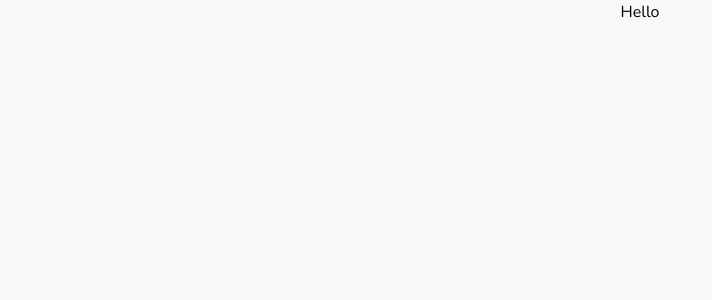
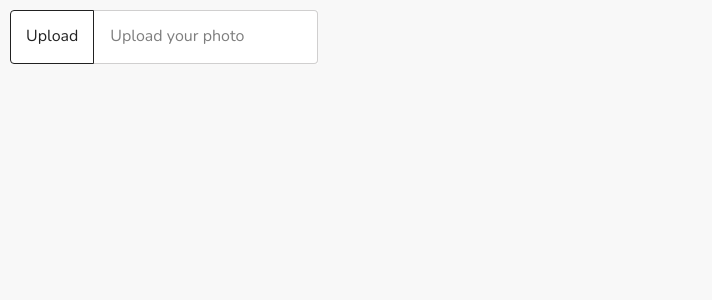
Before and after one commit to viamur/test-task-abz.agency, a React (Create React App) app: page / in a window 1280 px wide. Shown: the top 300 px of the page, without its empty margins (0-712 px from the left). Built offline with nearby package versions, Linux system fonts and the light colour scheme.

Commit message:
btn + inputUpload(with validation) done

```diff
--- a/src/components/App.js
+++ b/src/components/App.js
@@ -1,9 +1,11 @@
 import './App.scss';
+import Button from './Button/Button';
+import UploadInput from './UploadInput/UploadInput';
 
 function App() {
   return (
-    <div className="App">
-      <p>Hello</p>
+    <div className="App" style={{ width: 328, padding: 10 }}>
+      <UploadInput />
     </div>
   );
 }
--- a/src/components/Button/Button.jsx
+++ b/src/components/Button/Button.jsx
@@ -1,5 +1,11 @@
 import s from './Button.module.scss';
 
-const Button = () => {};
+const Button = ({ title, disabled = false, handleClick }) => {
+  return (
+    <button className={s.btn} onClick={handleClick} disabled={disabled}>
+      {title}
+    </button>
+  );
+};
 
 export default Button;
--- a/src/components/Button/Button.module.scss
+++ b/src/components/Button/Button.module.scss
@@ -0,0 +1,23 @@
+.btn {
+  width: 100px;
+  height: 34px;
+
+  border: none;
+  outline: none;
+
+  background-color: var(--accent-color);
+  color: var(--text-color);
+
+  border-radius: 80px;
+  transition: all var(--transition);
+
+  &:hover,
+  &:focus {
+    background-color: var(--btnHover-color);
+  }
+
+  &:disabled {
+    background-color: #b4b4b4;
+    color: rgba(255, 255, 255, 0.87);
+  }
+}
--- a/src/components/UploadInput/UploadInput.jsx
+++ b/src/components/UploadInput/UploadInput.jsx
@@ -1,5 +1,73 @@
+import { useState } from 'react';
+
 import s from './UploadInput.module.scss';
 
-const UploadInput = () => {};
+const UploadInput = () => {
+  const [file, setFile] = useState(null);
+  const [error, setError] = useState(null);
+
+  const handleUploadFile = e => {
+    // очищаем ошибки
+    setError(null);
+    setFile(null);
+
+    //   для удобности файл в переменую записуем
+    const fileTmp = e.currentTarget.files[0];
+
+    // если файл больше 5мб ошибку выводим
+    if (fileTmp.size > 5242880) {
+      setError('The photo size must not be greater than 5 Mb');
+      return;
+    }
+
+    //   проверяем размер изображения должен быть больше 70х70
+    let img = new Image();
+    img.src = window.URL.createObjectURL(e.target.files[0]);
+    img.onload = () => {
+      if (img.width < 70 || img.height < 70) {
+        setError('Minimum size of photo 70x70px');
+        return;
+
+        // upload logic here
+      } else {
+        setFile(fileTmp);
+      }
+    };
+  };
+
+  return (
+    <div className={s.wrap}>
+      <input
+        type="file"
+        onChange={handleUploadFile}
+        id="file_upload"
+        className={s.input}
+        name="image"
+        accept="image/jpg"
+        size={5242880}
+        required
+      />
+      <label
+        className={s.label}
+        style={error && { borderColor: '#CB3D40', borderWidth: 2 }}
+        htmlFor="file_upload"
+      >
+        Upload
+      </label>
+      <span
+        className={s.span}
+        onClick={() => console.log(file)}
+        style={
+          file
+            ? { color: 'rgba(0, 0, 0, 0.87)' }
+            : error && { borderColor: '#CB3D40', borderWidth: 2 }
+        }
+      >
+        {file ? file.name : 'Upload your photo'}
+      </span>
+      {error && <p className={s.error}>{error}</p>}
+    </div>
+  );
+};
 
 export default UploadInput;
--- a/src/components/UploadInput/UploadInput.module.scss
+++ b/src/components/UploadInput/UploadInput.module.scss
@@ -0,0 +1,63 @@
+.wrap {
+  position: relative;
+  height: 54px;
+
+  display: flex;
+  background-color: var(--white);
+}
+
+.input {
+  position: absolute;
+  width: 1px;
+  height: 1px;
+  margin: -1px;
+  border: 0;
+  padding: 0;
+  clip: rect(0 0 0 0);
+  overflow: hidden;
+}
+
+.label {
+  padding: 0 15px;
+
+  border: 1px solid rgba(0, 0, 0, 0.87);
+  border-radius: 4px 0px 0px 4px;
+
+  display: flex;
+  align-items: center;
+  justify-content: center;
+
+  transition: all var(--transition);
+
+  &:hover,
+  &:focus {
+    background-color: var(--accent-color);
+  }
+}
+
+.span {
+  flex-grow: 1;
+
+  padding: 0 16px;
+
+  display: flex;
+  align-items: center;
+  justify-content: flex-start;
+
+  color: var(--input-placeholder-color);
+  border: 1px solid #d0cfcf;
+
+  border-top-right-radius: 4px;
+  border-bottom-right-radius: 4px;
+  border-left: none;
+}
+.error {
+  position: absolute;
+  left: 15px;
+  bottom: -16px;
+
+  font-size: 12px;
+  line-height: 1.17;
+
+  color: var(--error-color);
+}
--- a/src/index.scss
+++ b/src/index.scss
@@ -6,9 +6,11 @@
 body {
   margin: 0;
   font-family: 'Nunito', sans-serif;
+  font-weight: 400;
   font-size: 16px;
   line-height: 1.62;
   background-color: var(--bg-color);
+  color: var(--text-color);
   -webkit-font-smoothing: antialiased;
   -moz-osx-font-smoothing: grayscale;
 }
--- a/src/sass/_variables.scss
+++ b/src/sass/_variables.scss
@@ -1,6 +1,11 @@
 :root {
   --accent-color: #f4e041;
+  --btnHover-color: #ffe302;
   --secondary-color: #00bdd3;
+  --input-placeholder-color: #7e7e7e;
+  --error-color: #cb3d40;
   --bg-color: #f8f8f8;
+  --white: #ffffff;
+  --text-color: rgba(0, 0, 0, 0.87);
   --transition: 250ms cubic-bezier(0.4, 0, 0.2, 1);
 }
```
